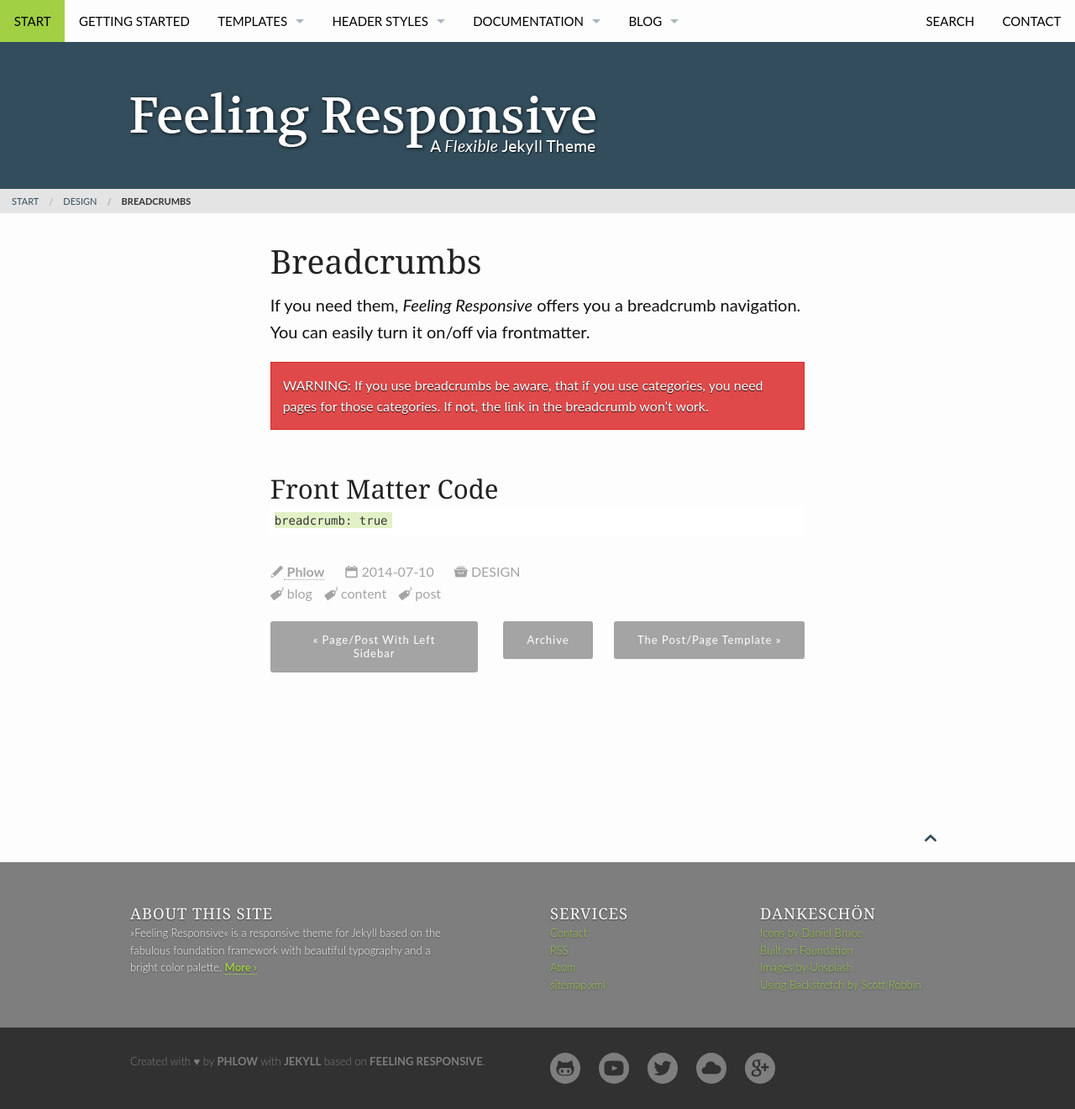
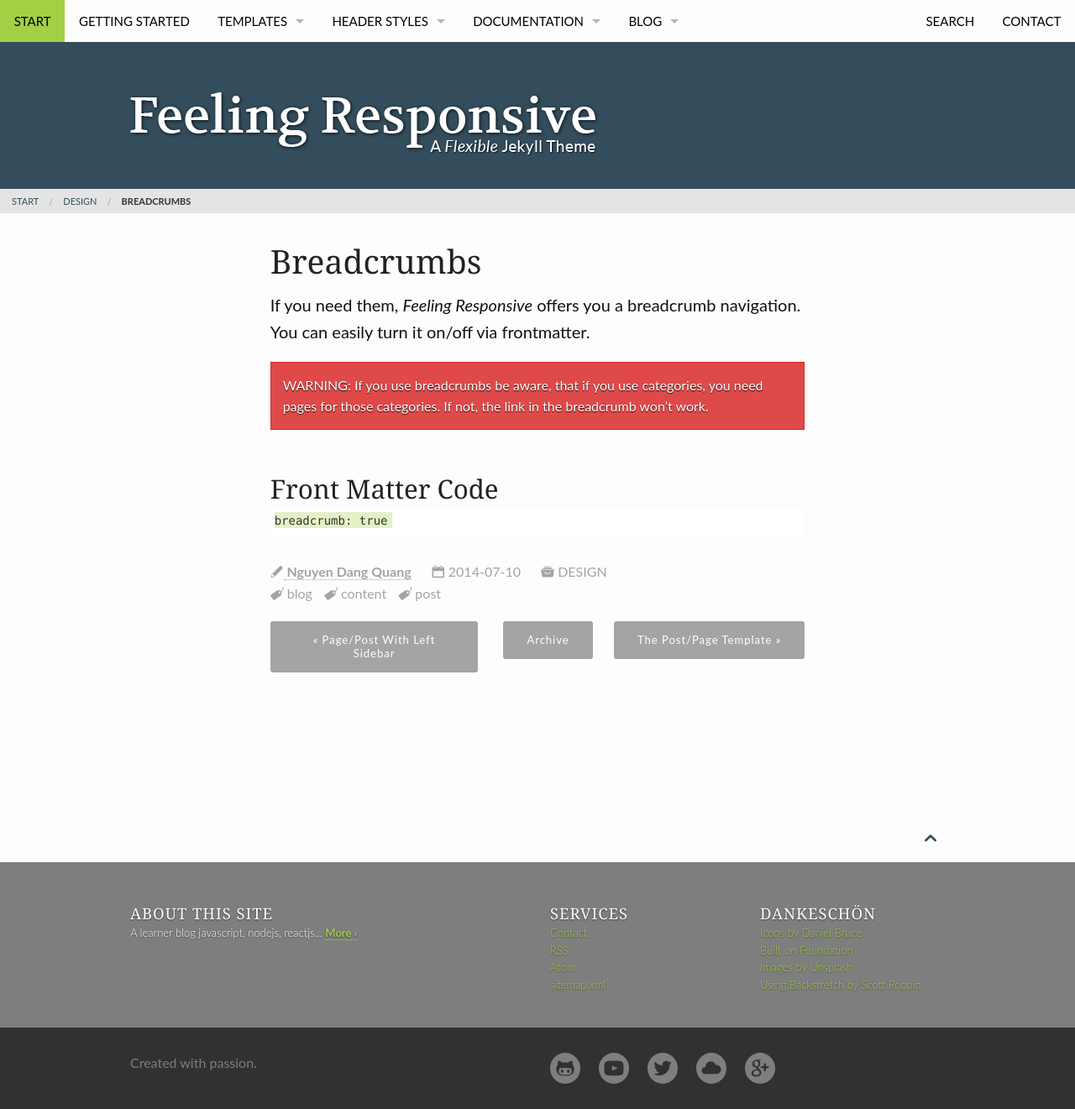
Before and after one commit to quangnd/quangnd.github.io, a Jekyll site: the page built from _posts/design/2014-07-10-breadcrumb.md, in a window 1280 px wide. Shown: the whole page at 84% size. Built offline with Jekyll 4.4.1, drawn with Linux system fonts in a browser that asks for light colours.

Commit message:
Update _config.yml

```diff
--- a/_config.yml
+++ b/_config.yml
@@ -8,20 +8,20 @@
 #                                                 /____/
 #
 # Title of your website
-title: 'Feeling Responsive'
+title: 'Mun is here'
 
 # The slogan describes your website and is used on homepage in <title> and other important places
-slogan: 'A Flexible Theme for Jekyll'
+slogan: 'A learners blog'
 
 # The description is used on homepage and in the footer to quickly describe your website. Use a maximum of 150 characters for SEO-purposes.
-description: '»Feeling Responsive« is a responsive theme for Jekyll based on the fabulous foundation framework with beautiful typography and a bright color palette.'
+description: 'A learner blog javascript, nodejs, reactjs...'
 
 # The credits show up in the includes/_footer.html – It would be nice of you to leave a link to Phlow or Feeling Responsive as a thank you :)
-credits: '<p>Created with &hearts; by <a href="http://phlow.de/">Phlow</a> with <a href="http://jekyllrb.com/" target="_blank">Jekyll</a> based on <a href="http://phlow.github.io/feeling-responsive/">Feeling Responsive</a>.</p>'
+credits: 'Created with passion.'
 
 # Main author of the website
 # See > authors.yml
-author: phlow
+author: quangnd
 
 # This URL is the main address for absolute links. Don't include a slash at the end.
 #
@@ -30,7 +30,7 @@
 
 # This is for the editing function in _/includes/improve_content
 # Leave it empty if your site is not on GitHub/GitHub Pages
-improve_content: https://github.com/Phlow/feeling-responsive/edit/gh-pages
+improve_content: https://github.com/quangnd/quangnd.github.io
 
 # This URL points directly to the images directory making
 # things easier to link to images in posts and templates. It needs a slash at the end.
@@ -38,7 +38,7 @@
 # Example: <img src="{{ site.urlimg }}{{ post.image.title }}" />
 # Markdown-Example for posts ![Image Text]({{ site.urlimg }}image.jpg)
 #
-urlimg: 'https://phlow.github.io/feeling-responsive/images/'
+urlimg: 'https://quangnd.github.io/images/'
 
 
 # Logo size is 600x80 pixels
@@ -110,7 +110,7 @@
       show_meta: false 	# Hide metadata for all pages
       # sidebar:    		# Possible values › left, right › by default there will be no sidebar
       comments: false
-      author: phlow     # Default author for pages
+      author: quangnd     # Default author for pages
   -
     scope:
       path: ''
@@ -119,7 +119,7 @@
       show_meta: true   # Show metadata for all posts
       # sidebar:        # Possible values › left, right › by default there will be no sidebar
       comments: false
-      author: phlow     # Default author for posts
+      author: quangnd     # Default author for posts
 
 
 
@@ -141,9 +141,9 @@
 #   ___/ / /___/ /_/ /
 #  /____/_____/\____/    Verify Website to Webmaster Tools
 
-google_author:             'https://plus.google.com/u/0/118311555303973066167'
-google_site_verification:  'Vk0IOJ2jwG_qEoG7fuEXYqv0m2rLa8P778Fi_GrsgEQ'
-bing_webmastertools_id:    '0FB4C028ABCF07C908C54386ABD2D97F'
+google_author:             ''
+google_site_verification:  ''
+bing_webmastertools_id:    ''
 # alexa_verify_id:         ''
 
 
@@ -190,8 +190,8 @@
 #
 
 socialmedia:
-    twitter: phlow
-    facebook: phlow.media
+    twitter: quangnd
+    facebook:
 
 
 #        ____  _
@@ -203,7 +203,7 @@
 #
 # used in _includes/comments
 
-disqus_shortname: feelingresponsive
+disqus_shortname: quangnd
 
 
 #      _____
@@ -227,7 +227,7 @@
 #
 # used in _includes/footer_scripts
 
-google_analytics_tracking_id: UA-60112281-1
+google_analytics_tracking_id: #UA-60112281-1
 
 
 
```
Also changed, not shown: _data/authors.yml (+6 -6 lines), blog-list-references.md (added, +8 -0 lines).
